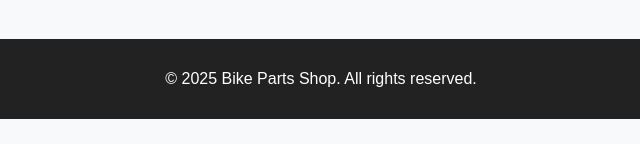
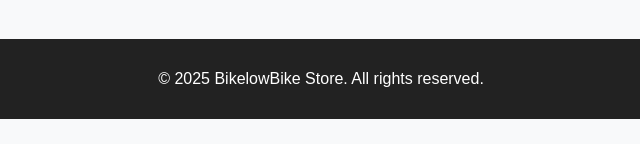
Before and after one commit to Valdez-JunellPaulo/BikeshopTrial, a plain HTML site: page order.html in a window 1280 px wide. Shown: the part 653-797 px from the top of the page, 319-959 px from the left. Drawn offline with Linux system fonts and the light colour scheme.

Commit message:
Update order.html

```diff
--- a/order.html
+++ b/order.html
@@ -37,7 +37,7 @@
   </div>
 
   <footer>
-    <p>&copy; 2025 Bike Parts Shop. All rights reserved.</p>
+    <p>&copy; 2025 BikelowBike Store. All rights reserved.</p>
   </footer>
 
 </body>
```
